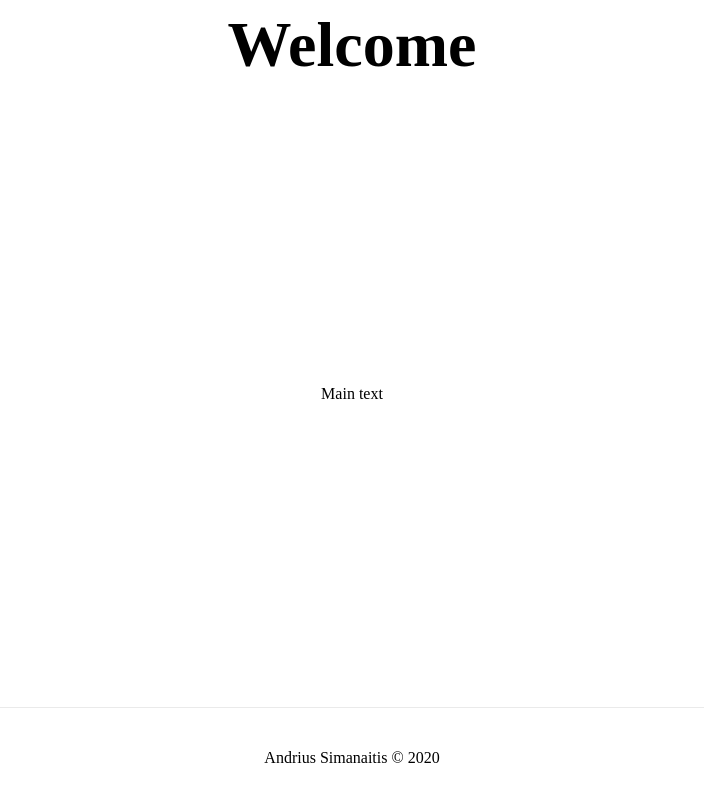
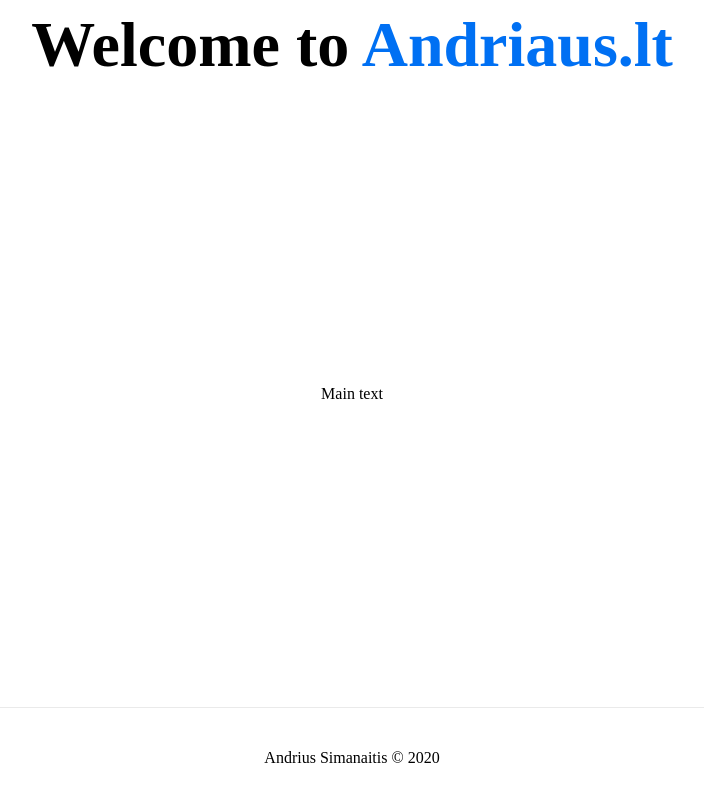
Before and after one commit to Voldemortas/andriaus.lt, a Next.js app: page / in a window 1280 px wide. Shown: the top 802 px of the page, without its empty margins (288-992 px from the left). Built offline with nearby package versions, Linux system fonts and the light colour scheme.

Commit message:
fixed deploy

```diff
--- a/pages/index.js
+++ b/pages/index.js
@@ -10,7 +10,9 @@ export default function Home() {
       </Head>
 
       <header>
-        <h1 className={styles.title}>Welcome</h1>
+        <h1 className={styles.title}>
+          Welcome to <a href="https://andriaus.lt">Andriaus.lt</a>
+        </h1>
       </header>
       <main className={styles.main}>Main text</main>
 
```
